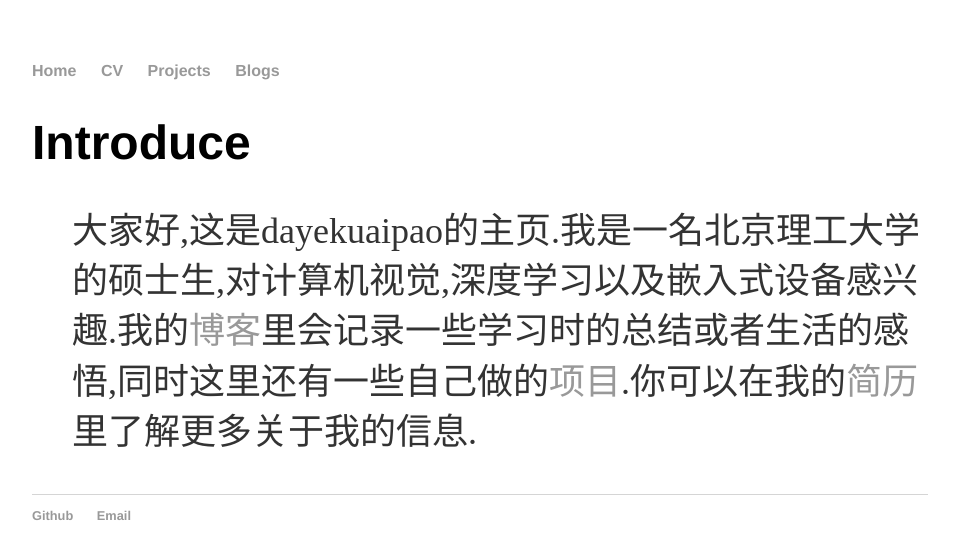
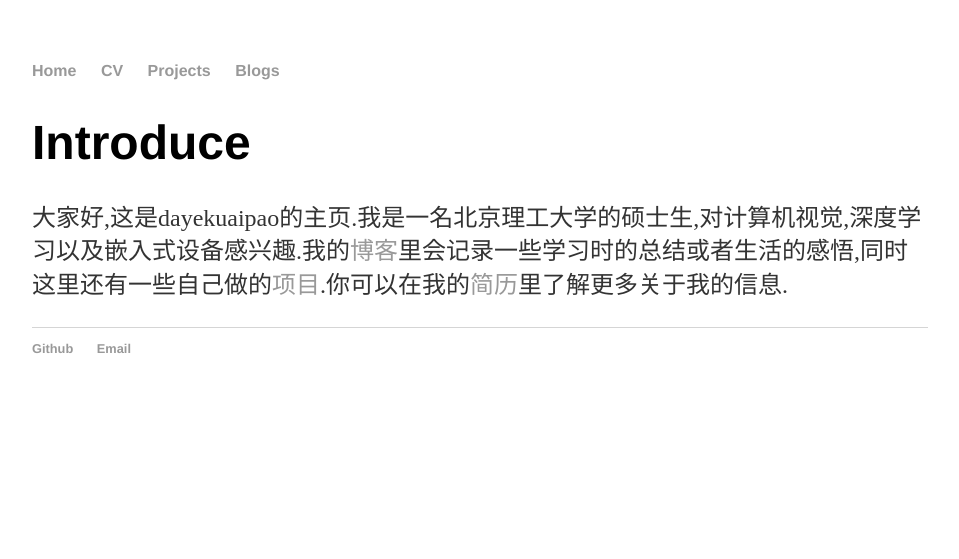
Before and after one commit to dayekuaipao/dayekuaipao.github.io, a Jekyll site: the page built from index.html, in a window 1280 px wide. Shown: the top 559 px of the page, without its empty margins (160-1119 px from the left). Built offline with Jekyll 4.4.1, drawn with Linux system fonts in a browser that asks for light colours.

Commit message:
new version!

```diff
--- a/index.html
+++ b/index.html
@@ -4,8 +4,6 @@ title: Home
 ---
 <div id="home">
   <h1>Introduce</h1>
-  <ul class="introduce">
 	<p>大家好,这是dayekuaipao的主页.我是一名北京理工大学的硕士生,对计算机视觉,深度学习以及嵌入式设备感兴趣.我的<a href="/blogs/index.html">博客</a>里会记录一些学习时的总结或者生活的感悟,同时这里还有一些自己做的<a href="/projects/index.html">项目</a>.你可以在我的<a href="/cv/index.html">简历</a>里了解更多关于我的信息.
 	</p>
-  </ul>
 </div>
--- a/projects/index.html
+++ b/projects/index.html
@@ -2,6 +2,6 @@
 layout: default
 title: Projects
 ---
-<div class="projects">
+<div id="projects">
 	<p><a href="https://github.com/dayekuaipao/LeetCode">LeetCode</a> My practice on LeetCode.</p>
 </div>
```
